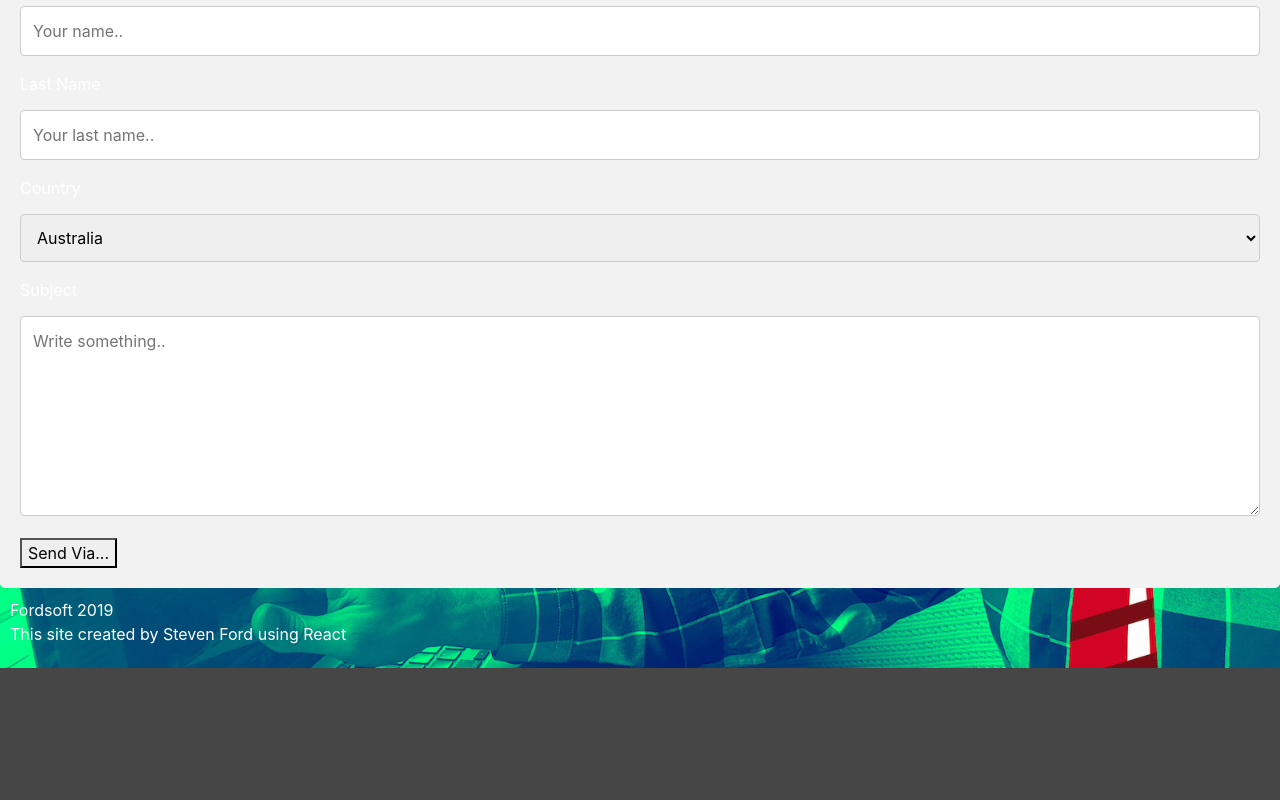
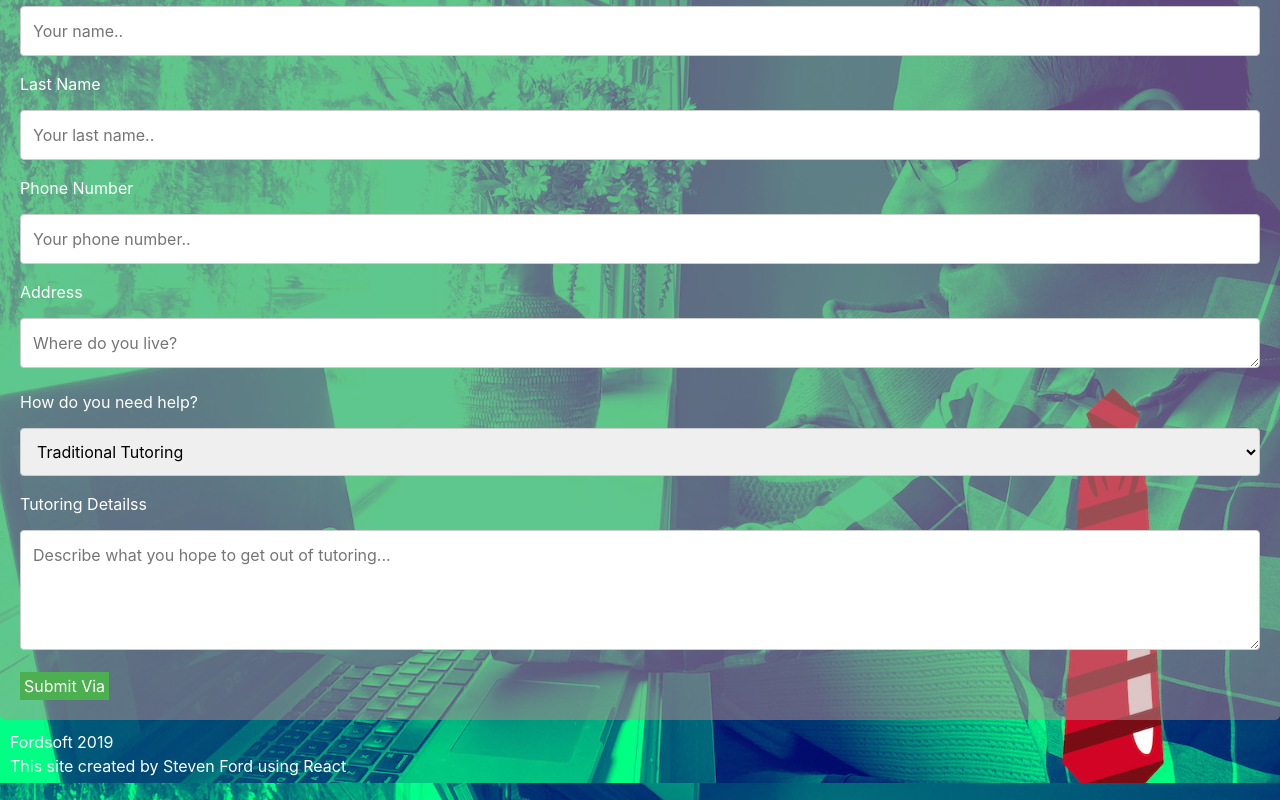
Before and after one commit to evensteven01/apprentice-tutoring, a React (Create React App) app: page /tutoring in a window 1280 px wide. Shown: the part 3057-3857 px from the top of the page. Before the commit the page ends 3725 px from the top, so only its background shows below. Built offline with nearby package versions, Linux system fonts and the light colour scheme.

Commit message:
Updated contact form to send email

```diff
--- a/src/containers/Tutoring.js
+++ b/src/containers/Tutoring.js
@@ -177,35 +177,92 @@ class ContactForm extends React.Component {
     constructor(props) {
         super(props);
         this.state = {
-            showMenu: false
+            firstName: '',
+            lastName: '',
+            phone: '',
+            address: '',
+            helpNeeded: '',
+            helpWantedDescription: '',
         }
-        this.chooseHandler = this.chooseHandler.bind(this);
+        this.sendHandler = this.sendHandler.bind(this);
+        this.onChange = this.onChange.bind(this);
     }
-    chooseHandler() {
-        console.log('RUFF!');
-        this.setState({showMenu: true});
+    sendHandler(sendOption) {
+        const toMe = 'tutoring@swcraftsman.com'
+        console.log('Send via: ' + sendOption);
+        const serviceNeeded = consts.serviceKey[this.state.helpNeeded];
+        const subject = 'Apprentice Tutoring: ' + serviceNeeded;
+        const address = this.state.address ? 'My address is ' + this.state.address + '.' : '';
+        let body_message = 'Dear Steven Ford,\r\n\r\n' +
+            'My name is ' + this.state.firstName + ' ' + this.state.lastName + '. ' +
+            'I am interested in tutoring and/or mentorship from you, and would like to ' +
+            'learn more about your ' + serviceNeeded + ' services. \r\n \r\n' +
+            'My specific needs are: \r\n' + this.state.helpWantedDescription + '\r\n\r\n' +
+            'You can contact me at ' + this.state.phone + '\r\n\r\n' +
+            'Thank you,\r\n\r\n' + this.state.firstName + ' ' + this.state.lastName;
+        body_message = encodeURIComponent(body_message)
+
+        let mailto_link = '';
+        if(sendOption==='emailClient'){
+            mailto_link = 'mailto:' + toMe + '?subject=' + subject + '&body=' + body_message;
+        } else if(sendOption==='gmailClient'){
+            mailto_link = 'https://mail.google.com/mail/?view=cm&fs=1&to=' + toMe + '&su=' + subject +
+                '&body=' + body_message;
+        }
+
+
+
+        const win = window.open(mailto_link, 'emailWindow');
+
+    }
+    onChange(event) {
+        const field = event.target.id;
+        if(field === 'fname'){
+            this.setState({firstName: event.target.value})
+        } else if(field==='lname') {
+            this.setState({lastName: event.target.value})
+        } else if(field==='phone') {
+            this.setState({phone: event.target.value})
+        } else if(field==='address') {
+            this.setState({address: event.target.value})
+        } else if(field==='helpNeeded') {
+            this.setState({helpNeeded: event.target.value})
+        } else if(field==='helpWantedDescription') {
+            this.setState({helpWantedDescription: event.target.value})
+        }
     }
     render() {
-        const display = true;
         return (
             <div>
             <div className="form-container">
                 <label for="fname">First Name</label>
-                <input type="text" id="fname" name="firstname" placeholder="Your name.." />
+                <input type="text" id="fname" name="firstname" placeholder="Your name.." value={this.state.firstName} onChange={this.onChange} />
                 <label for="lname">Last Name</label>
-                <input type="text" id="lname" name="lastname" placeholder="Your last name.." />
-                <label for="country">Country</label>
-                <select id="country" name="country">
-                    <option value="australia">Australia</option>
-                    <option value="canada">Canada</option>
-                    <option value="usa">USA</option>
+                <input type="text" id="lname" name="lastname" placeholder="Your last name.." value={this.state.lastName} onChange={this.onChange} />
+                <label for="phone">Phone Number</label>
+                <input type="text" id="phone" name="phone" placeholder="Your phone number.." value={this.state.phone} onChange={this.onChange} />
+                <label for="address">Address</label>
+                <textarea id="address" name="address" placeholder="Where do you live?" style={{height:'50px'}}
+                     value={this.state.address} onChange={this.onChange}></textarea>
+                <label for="helpNeeded">How do you need help?</label>
+                <select id="helpNeeded" name="helpNeeded"  value={this.state.helpNeeded} onChange={this.onChange}>
+                    <option value="tutoring">Traditional Tutoring</option>
+                    <option value="collegePrep">College Preperation</option>
+                    <option value="careerPrep">Career Preperation</option>
+                    <option value="fullCurriculum">Full Curriculum</option>
+                    <option value="other">Other</option>
                 </select>
-                <label for="subject">Subject</label>
-                <textarea id="subject" name="subject" placeholder="Write something.." style={{height:'200px'}}></textarea>
-                <button onClick={this.chooseHandler}>Send Via...</button>
-                {this.state.showMenu && <div>
-                    <button>Email Client</button>
-                    <button>GMail Web Client</button></div>}
+                <label for="helpWantedDescription">Tutoring Detailss</label>
+                <textarea id="helpWantedDescription" name="helpWantedDescription"
+                    placeholder="Describe what you hope to get out of tutoring..." style={{height:'120px'}}
+                    value={this.state.helpWantedDescription} onChange={this.onChange}></textarea>
+                <div class="dropdown">
+                    <button class="dropbtn">Submit Via</button>
+                    <div class="dropdown-content">
+                        <a onClick={() => this.sendHandler('emailClient')}>Email Client</a>
+                        <a onClick={() => this.sendHandler('gmailClient')}>GMail Web Client</a>
+                    </div>
+                </div>
             </div>
             </div>
          );
--- a/src/index.css
+++ b/src/index.css
@@ -228,70 +228,52 @@ div.pullRightLeft a:hover:before, div.pullRightLeft a:hover:after
     width: 368px;
 }
 
-
-/**
-.section-container {
-  box-shadow: 0 4px 8px 0 rgba(230,83,143,0.5);
-  transition: 0.3s;
-  border-radius: 5px;
-  margin: 20px 40px 20px 40px;
-  padding: 5px;
-  background:rgba(188,143,143,0.5);
-}
-.section-container:hover {
-  box-shadow: 0 8px 16px 0 rgba(0,0,0,0.2);
+/* Style The Dropdown Button */
+.dropbtn {
+  background-color: #4CAF50;
+  color: white;
+  padding: 2px 4px;
+  font-size: 16px;
+  border: none;
+  cursor: pointer;
 }
 
-.section-container .title {
-    font: 30px Raleway;
-    text-align: left;
-}
-.section-cards {
-    display: flex;
-    flex-wrap: wrap;
-    justify-content: space-around;
-    align-items: stretch;
-    width: 100%;
-}
-.section-cards.list-card {
-    align-content: space-between;
-    justify-content: space-between;
-    padding: 0 0 5px 40px;
+/* The container <div> - needed to position the dropdown content */
+.dropdown {
+  position: relative;
+  display: inline-block;
 }
 
-.card-container.standard-card {
-    display: inline-block;
-    padding: 2px 16px;
-    box-shadow: 2px 4px 8px 2px rgba(0,0,0,0.2);
-    transition: 0.3s;
-    width: 400px;
-    border-radius: 5px;
-}
-.row-container .card-container {
-    width: 100%;
-    margin: 10px;
-}
-.card-container.standard-card.first-level {
-
-}
-.card-container.standard-card.second-level {
-    width: 368px;
-}
-.card-container.standard-card:hover {
-  box-shadow: 0 8px 16px 0 rgba(0,0,0,0.2);
+/* Dropdown Content (Hidden by Default) */
+.dropdown-content {
+  display: none;
+  position: absolute;
+  background-color: #f9f9f9;
+  min-width: 160px;
+  box-shadow: 0px 8px 16px 0px rgba(0,0,0,0.2);
+  z-index: 1;
 }
 
-.card-container.standard-card img {
-    border-radius: 5px 5px 0 0;
-    max-width: 368px;
-    margin: -2px -16px;
+/* Links inside the dropdown */
+.dropdown-content a:not([href]) {
+  color: black;
+  padding: 4px 4px;
+  text-decoration: none;
+  display: block;
 }
-.card-container.list-card {
-    flex: 1 0 40%;
-    #height: 30px;
-    display: list-item;
+
+/* Change color of dropdown links on hover */
+.dropdown-content a:hover {background-color: #f1f1f1}
+
+/* Show the dropdown menu on hover */
+.dropdown:hover .dropdown-content {
+  display: block;
 }
-**/
+
+/* Change the background color of the dropdown button when the dropdown content is shown */
+.dropdown:hover .dropbtn {
+  background-color: #3e8e41;
+}
 
 /**  Footer specific **/
 #footer {
@@ -345,6 +327,6 @@ input[type=submit]:hover {
 /* Add a background color and some padding around the form */
 .form-container {
   border-radius: 5px;
-  background-color: #f2f2f2;
+  background:rgba(188,143,143,0.5);
   padding: 20px;
 }
--- a/src/utils/constants.js
+++ b/src/utils/constants.js
@@ -6,3 +6,11 @@ export const CONTAINER_STYLE_ROWS = 'row-container';
 
 export const CARD_STYLE_STANDARD = 'standard-card';
 export const CARD_STYLE_LIST = 'list-card';
+
+export const serviceKey = {
+    "tutoring": "Traditional Tutoring",
+    "collegePrep": "College Preperation",
+    "careerPrep": "Career Preperation",
+    "fullCurriculum": "Full Curriculum",
+    "other": "Other"
+};
```
